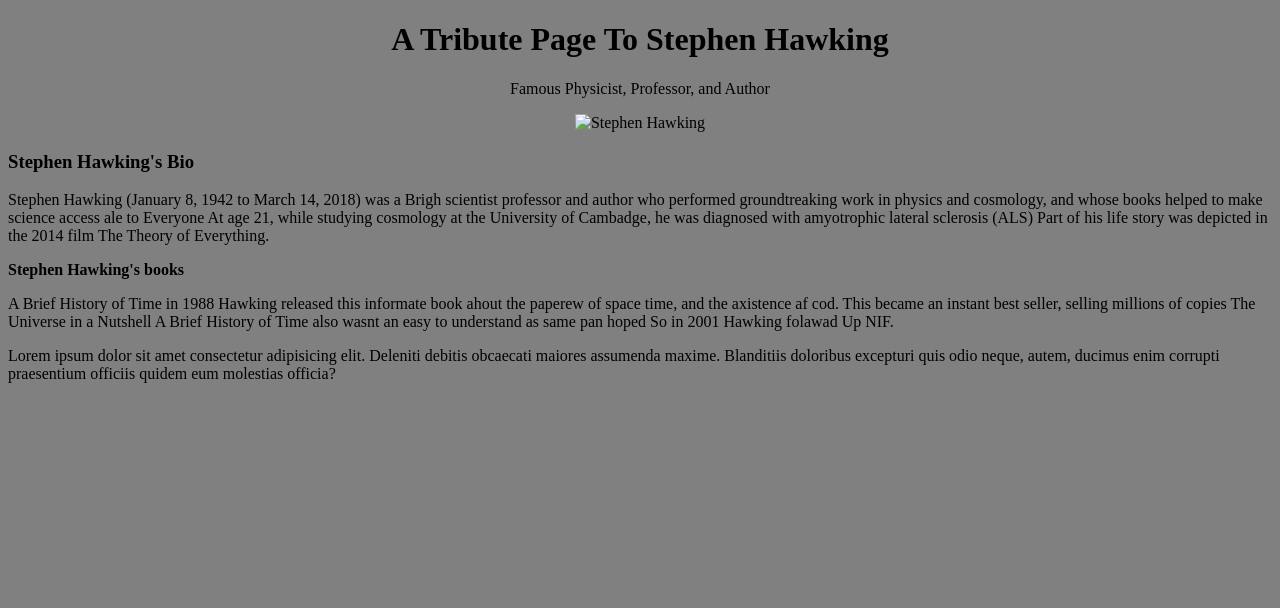
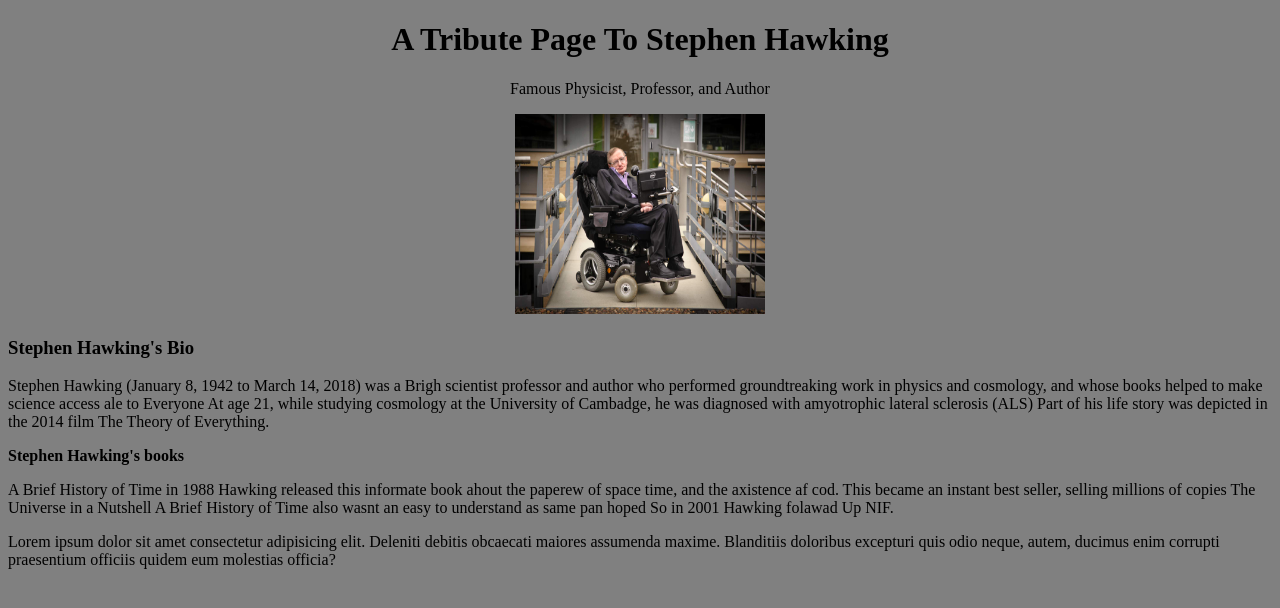
Before and after one commit to olamipor01/A-tribute-page, a plain HTML site: page index.html in a window 1280 px wide. Drawn offline with Linux system fonts and the light colour scheme.

Commit message:
Initial Commit

```diff
--- a/index.html
+++ b/index.html
@@ -9,7 +9,7 @@
 <body bgcolor="grey">
  <h1> <center>A Tribute Page To Stephen Hawking</center></h1>
  <p> <center>Famous Physicist, Professor, and Author</center></p>
- <center><img src="img/step.jpg" width="250" height="200" alt="Stephen Hawking"></center>
+ <center><img src="step.jpg" width="250" height="200" alt="Stephen Hawking"></center>
  <h3><b>Stephen Hawking's Bio</b></h3>
  <p>Stephen Hawking (January 8, 1942 to March 14, 2018) was a Brigh scientist professor and author who performed
  groundtreaking work in physics and cosmology, and whose books helped to make science access ale to Everyone At age 21, while studying cosmology at the
```
